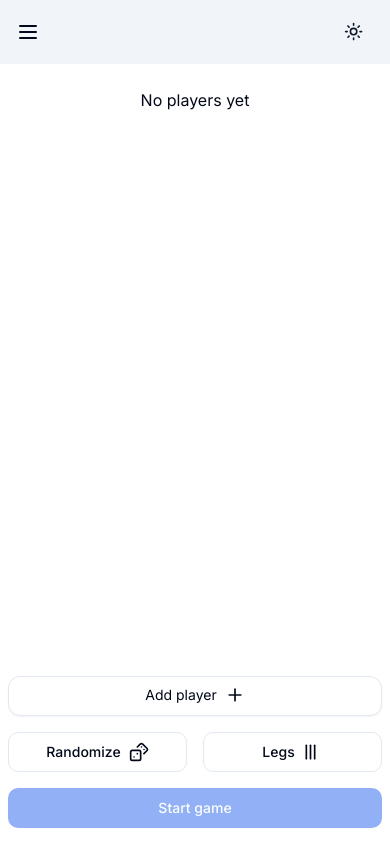
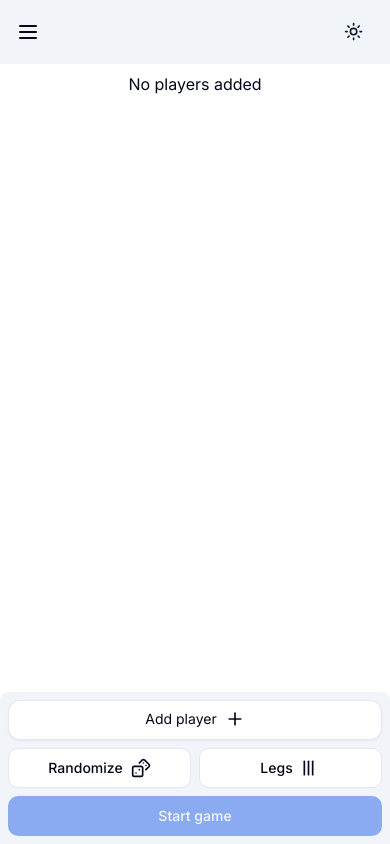
Before and after one commit to FMollers/dart-counter, a Next.js app: page / in a window 390 px wide. Built offline with nearby package versions, Linux system fonts and the light colour scheme.

Commit message:
Changes style to fix mobile better

```diff
--- a/app/(root)/(routes)/games/[gameId]/components/client.tsx
+++ b/app/(root)/(routes)/games/[gameId]/components/client.tsx
@@ -252,10 +252,10 @@ const GameClient = ({ game }: GameClientProps) => {
   return (
     <div>
       {winner ? (
-        <div className="w-full grid grid-cols-1 md:grid-cols-2 gap-4 p-4">
+        <div className="w-full grid grid-cols-1 md:grid-cols-2 gap-2 p-2">
           <h1 className="flex justify-center text-2xl">WINNER</h1>
           <Card>
-            <CardContent className="pt-6 grid grid-cols-3 gap-4">
+            <CardContent className="pt-2 grid grid-cols-3 gap-4">
               <div>
                 <div
                   className={cn(
@@ -295,7 +295,7 @@ const GameClient = ({ game }: GameClientProps) => {
           </Card>
         </div>
       ) : (
-        <div className="w-full grid grid-cols-1 md:grid-cols-2 gap-4 p-4 mb-72">
+        <div className="w-full grid grid-cols-1 md:grid-cols-2 gap-2 p-2 mb-72">
           {game.players.map((player) => (
             <Card
               key={player.id}
@@ -306,7 +306,7 @@ const GameClient = ({ game }: GameClientProps) => {
                   : 'border-l-primary'
               )}
             >
-              <CardContent className="pt-6 grid grid-cols-4 gap-4">
+              <CardContent className="pt-4 grid grid-cols-4 gap-2">
                 <div className="col-span-1">
                   <div
                     className={cn(
@@ -376,7 +376,7 @@ const GameClient = ({ game }: GameClientProps) => {
       <Button
         onClick={handleKeyboardSwitch}
         variant="secondary"
-        className="fixed bottom-52 right-4 z-50 rounded-b-none hover:text-secondary hover:bg-primary"
+        className="fixed bottom-48 right-2 z-50 rounded-full hover:text-secondary hover:bg-primary"
       >
         <Keyboard />
       </Button>
--- a/app/(root)/(routes)/games/page.tsx
+++ b/app/(root)/(routes)/games/page.tsx
@@ -31,7 +31,7 @@ const GamesPage = () => {
   };
 
   return (
-    <div className="h-full mt-2 p-2 space-y-4 w-full">
+    <div className="h-full p-2 space-y-2 w-full">
       <h1 className="text-2xl flex justify-center">GAMES</h1>
       {state.games.length > 0 ? (
         state.games.map((game) => (
@@ -45,7 +45,7 @@ const GamesPage = () => {
             )}
           >
             <CardContent>
-              <div className="pt-6 grid grid-cols-4">
+              <div className="pt-4 grid grid-cols-4">
                 <p>Player</p>
                 <p>Score</p>
                 <p>Legs</p>
@@ -53,7 +53,7 @@ const GamesPage = () => {
               </div>
               <div
                 className={cn(
-                  'grid pt-4 gap-4 items-center',
+                  'grid pt-4 gap-2 items-center',
                   `grid-rows-${game.players.length}`
                 )}
               >
--- a/app/(root)/(routes)/page.tsx
+++ b/app/(root)/(routes)/page.tsx
@@ -72,9 +72,9 @@ const HomePage = () => {
   return (
     <>
       <PlayerList />
-      <div className="fixed bottom-0 w-full mb-2 p-2 mt-4">
+      <div className="fixed bottom-0 w-full p-2 bg-secondary rounded-tl-sm rounded-tr-sm">
         <AddPlayer />
-        <div className="grid grid-cols-2 gap-4 mt-4">
+        <div className="grid grid-cols-2 gap-2 mt-2">
           <Button
             variant={randomize ? 'default' : 'outline'}
             onClick={() => setRandomize(!randomize)}
--- a/app/(root)/(routes)/players/page.tsx
+++ b/app/(root)/(routes)/players/page.tsx
@@ -5,9 +5,9 @@ import PlayerList from '@/components/player-list';
 
 const PlayersPage = () => {
   return (
-    <div className="p-2 mt-4 flex justify-center">
+    <div className="p-2 flex justify-center">
       <PlayerList />
-      <div className="fixed bottom-0 w-full p-2 mb-2">
+      <div className="fixed bottom-0 w-full p-2 bg-secondary rounded-tl-sm rounded-tr-sm">
         <AddPlayer />
       </div>
     </div>
--- a/components/add-player.tsx
+++ b/components/add-player.tsx
@@ -60,8 +60,8 @@ const AddPlayer = () => {
   return (
     <Card
       className={cn(
-        'cursor-pointer h-10 transition-all duration-700 ease-in-out overflow-hidden mt-4',
-        expandCard ? 'h-60' : 'hover:bg-primary/10'
+        'cursor-pointer h-10 transition-all duration-700 ease-in-out overflow-hidden',
+        expandCard ? 'h-52' : 'hover:bg-primary/10'
       )}
       onClick={() => setExpandCard(true)}
     >
@@ -75,7 +75,7 @@ const AddPlayer = () => {
             )}
           />
         </div>
-        <div className="pt-6 grid grid-rows-3 grid-flow-col gap-4">
+        <div className="pt-4 grid grid-rows-3 grid-flow-col gap-2">
           <Input
             placeholder="Name"
             value={name}
--- a/components/keyboards/advanced-keyboard.tsx
+++ b/components/keyboards/advanced-keyboard.tsx
@@ -16,8 +16,8 @@ const AdvancedKeyboard = ({
   undoThrows,
 }: AdvancedKeyboardProps) => {
   return (
-    <div className="fixed bottom-0 w-full bg-secondary p-2 pb-4">
-      <div className="grid grid-cols-7 gap-2">
+    <div className="fixed bottom-0 w-full bg-secondary p-1">
+      <div className="grid grid-cols-7 gap-1">
         <Button
           variant="default"
           className="col-span-1"
@@ -199,7 +199,7 @@ const AdvancedKeyboard = ({
         <Button
           variant="destructive"
           onClick={undoThrows}
-          className="col-span-2 text-xl"
+          className="col-span-2"
         >
           <Undo />
         </Button>
--- a/components/keyboards/standard-keyboard.tsx
+++ b/components/keyboards/standard-keyboard.tsx
@@ -27,9 +27,9 @@ const StandardKeyboard = ({
   };
 
   return (
-    <div className="fixed bottom-0 w-full bg-secondary p-2 pb-4">
-      <div className="grid grid-cols-2 gap-3 w-full">
-        <div className="grid grid-rows-4 grid-cols-3 gap-2">
+    <div className="fixed bottom-0 w-full bg-secondary p-1">
+      <div className="grid grid-cols-2 gap-1 w-full">
+        <div className="grid grid-rows-4 grid-cols-3 gap-1">
           <Button
             variant="default"
             className="col-span-1"
@@ -102,14 +102,14 @@ const StandardKeyboard = ({
             0
           </Button>
         </div>
-        <div className="grid grid-rows-2 grid-cols-2 gap-2">
+        <div className="grid grid-rows-2 grid-cols-2 gap-1">
           <Button
             variant="ghost"
             onClick={() => setThrowScore(throwScore.slice(0, -1))}
-            className="row-span-1 col-span-2 text-primary hover:text-destructive text-2xl overflow-hidden flex justify-between h-full bg-transparent border-4 border-dotted border-primary"
+            className="row-span-1 col-span-2 text-primary text-2xl overflow-hidden flex justify-between h-full bg-transparent border-4 border-dotted border-primary"
           >
             {throwScore}
-            {throwScore && <Delete />}
+            {throwScore && <Delete className="text-destructive" />}
           </Button>
           <Button
             variant="destructive"
--- a/components/player-list.tsx
+++ b/components/player-list.tsx
@@ -20,9 +20,10 @@ const PlayerList = () => {
   console.log(expandedCardId);
 
   return (
-    <div className="grid grid-col-1 md:grid-cols-2 gap-4 w-full mt-4 p-2">
+    <>
       {state.players.length > 0 ? (
-        state.players.map((player) => (
+        <div className="grid grid-col-1 md:grid-cols-2 gap-2 w-full p-2 mb-40">
+          {state.players.map((player) => (
             <Card
               className={cn(
                 'overflow-hidden h-24 transition-all duration-700 ease-in-out cursor-pointer',
@@ -34,7 +35,9 @@ const PlayerList = () => {
               <CardContent>
                 <div className="pt-8 grid grid-cols-3 gap-4">
                   <div className="flex justify-start items-center">
-                  <div className="text-2xl overflow-hidden">{player.name}</div>
+                    <div className="text-2xl overflow-hidden">
+                      {player.name}
+                    </div>
                   </div>
                   <div className="flex justify-center items-center">
                     <Badge className="overflow-hidden">{player.score}</Badge>
@@ -52,11 +55,12 @@ const PlayerList = () => {
                 )}
               </CardContent>
             </Card>
-        ))
+          ))}
+        </div>
       ) : (
-        <div className="flex justify-center">No players yet</div>
+        <div className="flex justify-center mt-2">No players added</div>
       )}
-    </div>
+    </>
   );
 };
 
--- a/components/update-game.tsx
+++ b/components/update-game.tsx
@@ -39,9 +39,9 @@ const UpdateGame = ({
 
   return (
     <Card
-      className={cn('mt-6', expandedCardId === game.id ? 'block' : 'hidden')}
+      className={cn('mt-3', expandedCardId === game.id ? 'block' : 'hidden')}
     >
-      <CardContent className="pt-6 grid grid-cols-4 gap-4">
+      <CardContent className="pt-6 grid grid-cols-4 gap-1">
         <Button
           className={game.status === 'completed' ? 'col-span-2' : ''}
           onClick={(e) => {
```
Lines whose indentation alone changed are shown as unchanged.
